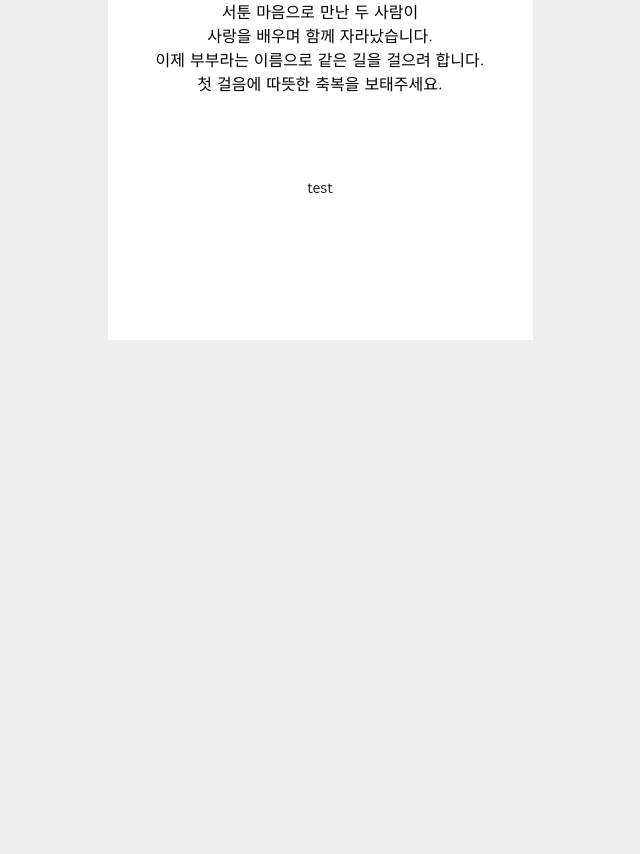
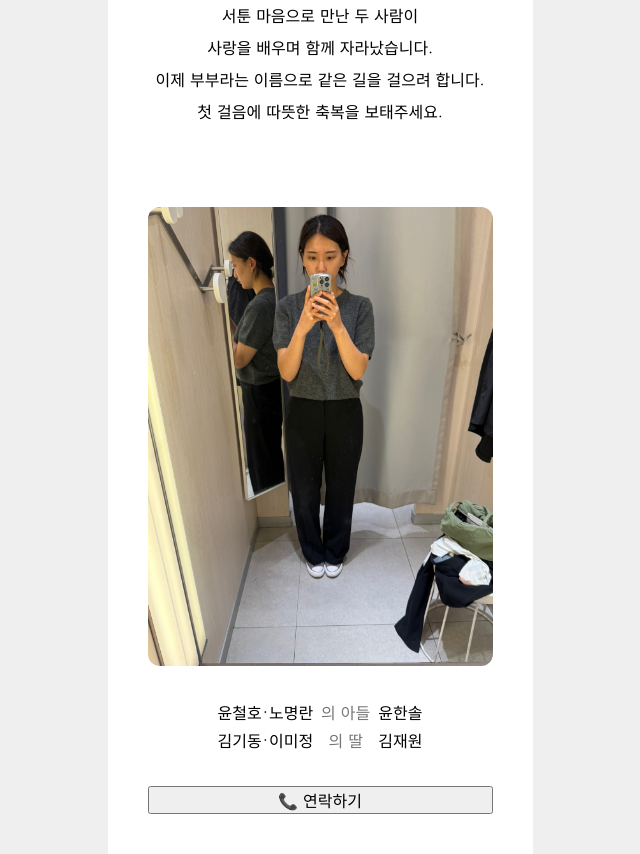
Before and after one commit to yhs3434/dumsa-wedding, a Next.js app: page /invitation in a window 1280 px wide. Shown: the part 460-1314 px from the top of the page, without its empty margins (320-960 px from the left). Before the commit the page ends 800 px from the top, so only its background shows below. Built offline with nearby package versions, Linux system fonts and the light colour scheme.

Commit message:
Implement code changes to enhance functionality and improve performance

```diff
--- a/src/app/invitation/page.module.scss
+++ b/src/app/invitation/page.module.scss
@@ -41,6 +41,34 @@
 }
 
 .contact {
-    padding: 40px 0;
+    display: flex;
+    flex-direction: column;
+    gap: 30px;
+    padding: 40px 40px;
     text-align: center;
 }
+
+.contactName {
+    display: flex;
+    flex-direction: column;
+    align-items: center;
+
+    table {
+        border-spacing: 8px 4px;
+
+        tbody {
+            tr {
+                td:nth-child(1) {
+                    font-weight: 500;
+                }
+                td:nth-child(2) {
+                    font-weight: 500;
+                    color: #777;
+                }
+                td:nth-child(3) {
+                    font-weight: 500;
+                }
+            }
+        }
+    }
+}
--- a/src/app/invitation/page.tsx
+++ b/src/app/invitation/page.tsx
@@ -35,7 +35,9 @@ export default function InvitationPage() {
                             Join us for a beautiful wedding celebration.
                         </p>
                     </article>
-                    <article className={gowunDodum.className}>
+                    <article
+                        className={`${styles.welcomeMessage} ${gowunDodum.className}`}
+                    >
                         <p>서툰 마음으로 만난 두 사람이</p>
                         <p>사랑을 배우며 함께 자라났습니다.</p>
                         <p>이제 부부라는 이름으로 같은 길을 걸으려 합니다.</p>
@@ -43,7 +45,50 @@ export default function InvitationPage() {
                     </article>
                 </section>
                 <section className={styles.contact}>
-                    <p>test</p>
+                    <Image
+                        src="/images/contact.jpeg"
+                        alt="Contact Information"
+                        layout="responsive"
+                        width={0} // 필수 props지만 0으로 두고
+                        height={0} // 자동 비율 계산
+                        sizes="100vw"
+                        style={{
+                            width: "100%",
+                            height: "auto",
+                            borderRadius: "12px",
+                        }}
+                    />
+                    <article
+                        className={`${styles.contactName} ${gowunDodum.className}`}
+                    >
+                        <table>
+                            <tbody>
+                                <tr>
+                                    <td>
+                                        <span>{`윤철호·노명란`}</span>
+                                    </td>
+                                    <td>
+                                        <span>의 아들</span>
+                                    </td>
+                                    <td>
+                                        <span>{`윤한솔`}</span>
+                                    </td>
+                                </tr>
+                                <tr>
+                                    <td>
+                                        <span>{`김기동·이미정`}</span>
+                                    </td>
+                                    <td>
+                                        <span>{"의 딸"}</span>
+                                    </td>
+                                    <td>
+                                        <span>{`김재원`}</span>
+                                    </td>
+                                </tr>
+                            </tbody>
+                        </table>
+                    </article>
+                    <button>📞 연락하기</button>
                 </section>
             </div>
         </main>
```
Also changed, not shown: public/images/contact.jpeg (added).
